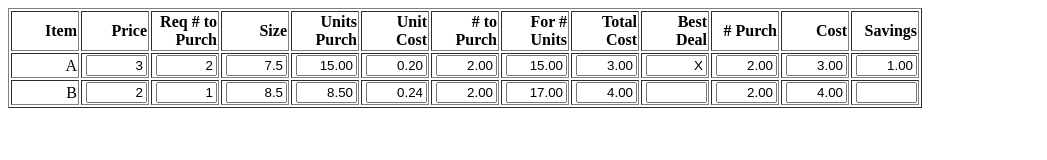
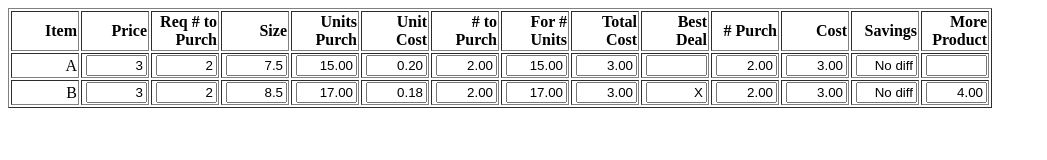
Before and after one commit to joebologna/ItsAGoodDeal, a plain HTML site: page Design/index.html in a window 1280 px wide. Shown: the whole page, without its empty margins (0-1047 px from the left). Drawn offline with Linux system fonts and the light colour scheme.

Commit message:
added more product

```diff
--- a/Design/index.html
+++ b/Design/index.html
@@ -88,15 +88,30 @@
 					$('#SavingsA').val(Number(savings).toFixed(2));
 					$('#SavingsB').val("");
 				} else {
-					$('#SavingsA').val("No difference");
-					$('#SavingsB').val("No difference");
+					$('#SavingsA').val("No diff");
+					$('#SavingsB').val("No diff");
+				}
+
+				var numA = numPurchA * unitsPurchA;
+				var numB = numPurchB * unitsPurchB;
+				var more = Math.abs(numA - numB);
+				if (numA > numB) {
+					$('#MoreA').val(Number(more).toFixed(2));
+					$('#MoreB').val('');
+				} else if (numB > numA) {
+					$('#MoreA').val('');
+					$('#MoreB').val(Number(more).toFixed(2));
+				} else {
+					$('#MoreA').val('No diff');
+					$('#MoreB').val('No diff');
 				}
 			}
 
 
 			$(document).ready(function() {
 				$('input').attr('size', 5);
-				var data = [[3, 2, 7.5], [2, 1, 8.5]];
+				// var data = [[3, 2, 7.5], [2, 1, 8.5]];
+				var data = [[3, 2, 7.5], [3, 2, 8.5]];
 				for (var i = 0; i < data.length; i++) {
 					for (var j = 0; j < data[i].length; j++) {
 						$('tr:eq(' + (i + 1) + ') td:eq(' + (j + 1) + ') input').val(data[i][j]);
@@ -130,6 +145,7 @@
 				<th># Purch</th>
 				<th>Cost</th>
 				<th>Savings</th>
+				<th>More Product</th>
 			</tr>
 			<tr>
 				<td>A</td>
@@ -168,6 +184,9 @@
 				</td>
 				<td>
 				<input id="SavingsA" type="text" readonly="readonly">
+				</td>
+				<td>
+				<input id="MoreA" type="text" readonly="readonly">
 				</td>
 			</tr>
 			<tr>
@@ -208,6 +227,9 @@
 				<td>
 				<input id="SavingsB" type="text" readonly="readonly">
 				</td>
+				<td>
+				<input id="MoreB" type="text" readonly="readonly">
+				</td>
 			</tr>
 		</table>
 	</body>
```
